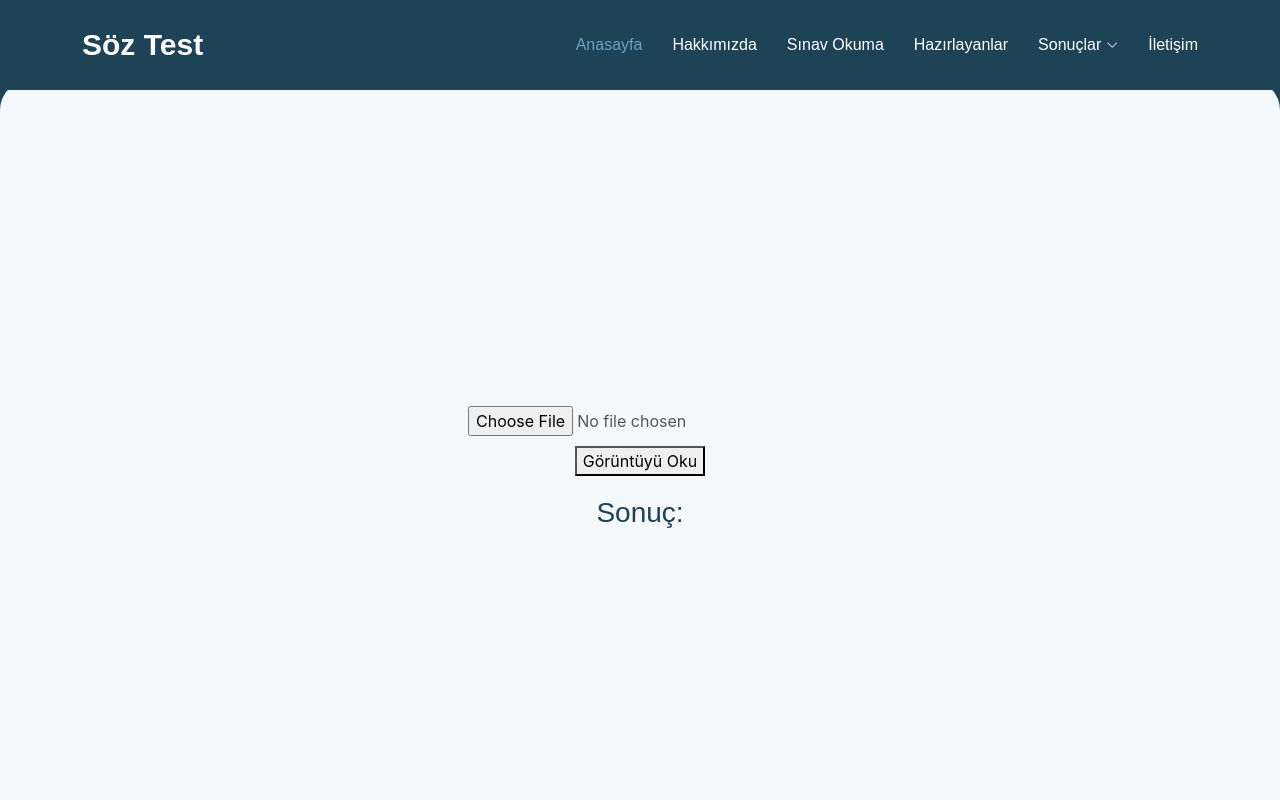
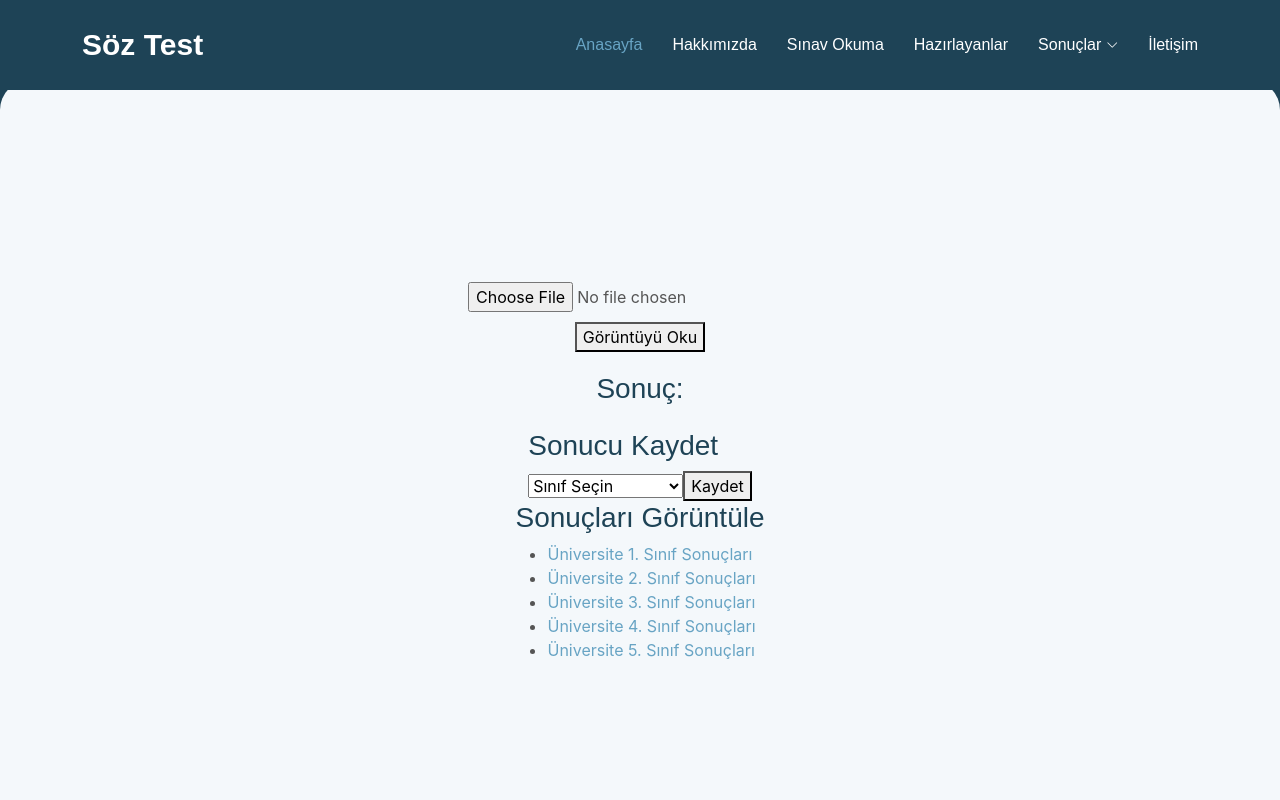
Before and after one commit to busraknar/my-test-app, a React (Create React App) app: page /test in a window 1280 px wide. Shown: the top 800 px of the page. Built offline with nearby package versions, Linux system fonts and the light colour scheme.

Commit message:
Reading test showmessage, use state added

```diff
--- a/src/components/ReadingTest.tsx
+++ b/src/components/ReadingTest.tsx
@@ -1,10 +1,16 @@
 import React, { useState } from 'react';
 import Tesseract from 'tesseract.js';
+import { Link } from 'react-router-dom'; // Link bileşenini ekleyin
 import './readingTest.css';
 
-const Test: React.FC = () => {
+const ReadingTest: React.FC = () => {
   const [image, setImage] = useState<File | null>(null);
   const [result, setResult] = useState<string>('');
+  const [selectedClass, setSelectedClass] = useState<string>(''); // Seçilen sınıfı takip etmek için
+  const [showMessage, setShowMessage] = useState<boolean>(false);
+  const [savedResults, setSavedResults] = useState<{ [key: string]: string }>({});
+
+
 
   const handleImageChange = (event: React.ChangeEvent<HTMLInputElement>) => {
     const file = event.target.files?.[0];
@@ -34,6 +40,35 @@ const Test: React.FC = () => {
     }
   };
 
+  const handleSave = () => {
+    if (selectedClass) {
+      // Burada sonucu kaydetme işlemini yaparız.
+      const results = JSON.parse(localStorage.getItem(selectedClass) || '[]'); // Mevcut sonuçları al
+      results.push(result); // Yeni sonucu ekle
+      localStorage.setItem(selectedClass, JSON.stringify(results)); // Güncellenmiş sonuçları kaydet
+      alert(`Sonuç ${selectedClass} için kaydedildi.`);
+    } else {
+      alert('Lütfen bir sınıf seçin.');
+    }
+  };
+
+  const handleSaveResult = (className: string) => {
+    if (result) {
+      setSavedResults((prev) => ({ ...prev, [className]: result }));
+      setShowMessage(true);
+      alert(`Sonuç "${className}" için kaydedildi.`);
+
+      // Mesajı belli bir süre sonra gizle
+      setTimeout(() => {
+        setShowMessage(false);
+      }, 3000); // 3 saniye
+    } else {
+      alert('Önce bir sonuç elde edin.');
+    }
+  };
+
+
+
   return (
     <div className="container2">
       <input type="file" accept="image/*" onChange={handleImageChange} />
@@ -42,8 +77,30 @@ const Test: React.FC = () => {
         <h3>Sonuç:</h3>
         <pre>{result}</pre>
       </div>
+      <div className="save-section">
+        <h3>Sonucu Kaydet</h3>
+        <select onChange={(e) => setSelectedClass(e.target.value)} value={selectedClass}>
+          <option value="">Sınıf Seçin</option>
+          <option value="university1">Üniversite 1. Sınıf</option>
+          <option value="university2">Üniversite 2. Sınıf</option>
+          <option value="university3">Üniversite 3. Sınıf</option>
+          <option value="university4">Üniversite 4. Sınıf</option>
+          <option value="university5">Üniversite 5. Sınıf</option>
+        </select>
+        <button onClick={handleSave}>Kaydet</button>
+      </div>
+      <div className="results-link">
+        <h3>Sonuçları Görüntüle</h3>
+        <ul>
+          <li><Link to="/university1">Üniversite 1. Sınıf Sonuçları</Link></li>
+          <li><Link to="/university2">Üniversite 2. Sınıf Sonuçları</Link></li>
+          <li><Link to="/university3">Üniversite 3. Sınıf Sonuçları</Link></li>
+          <li><Link to="/university4">Üniversite 4. Sınıf Sonuçları</Link></li>
+          <li><Link to="/university5">Üniversite 5. Sınıf Sonuçları</Link></li>
+        </ul>
+      </div>
     </div>
   );
 };
 
-export default Test;
+export default ReadingTest;
--- a/src/components/readingTest.css
+++ b/src/components/readingTest.css
@@ -18,3 +18,15 @@
     margin-top: 20px; /* Sonuç alanı ile buton arasında boşluk */
     text-align: center; /* Sonuç metnini sola yasla */
   }
+
+  .result-message {
+    background-color: rgba(0, 0, 0, 0.5); /* Yarı saydam siyah arka plan */
+    color: white; /* Yazı rengi beyaz */
+    padding: 10px; /* İçerik ile kenar arasındaki boşluk */
+    border-radius: 5px; /* Köşeleri yuvarlak yapmak için */
+    position: fixed; /* Ekranın üst kısmında sabit kalması için */
+    top: 20px; /* Üstten 20px boşluk */
+    left: 50%; /* Ekranın ortasında hizalanması için */
+    transform: translateX(-50%); /* Ortalamak için */
+    z-index: 1000; /* Üstte görünmesi için */
+  }
```
